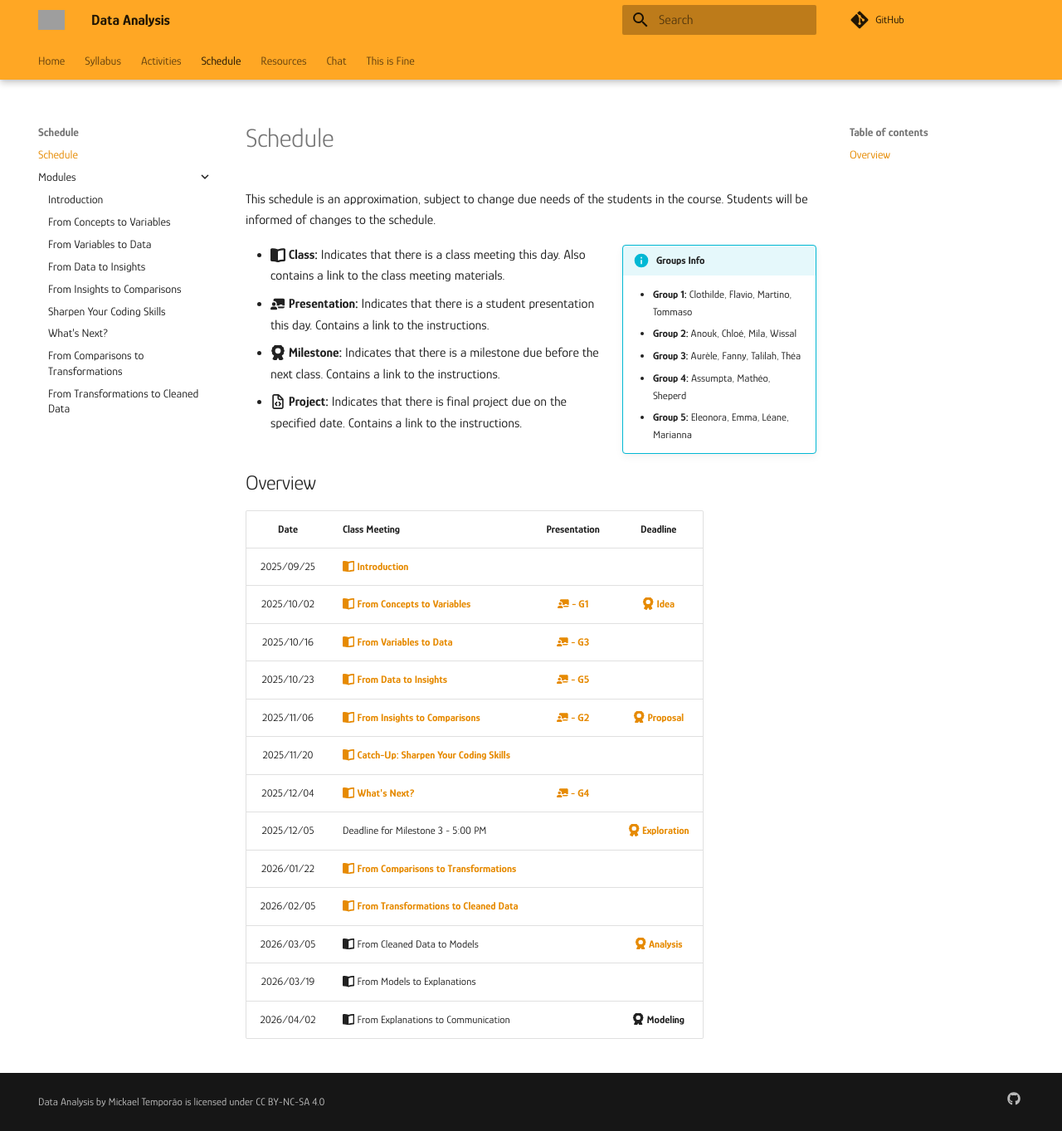
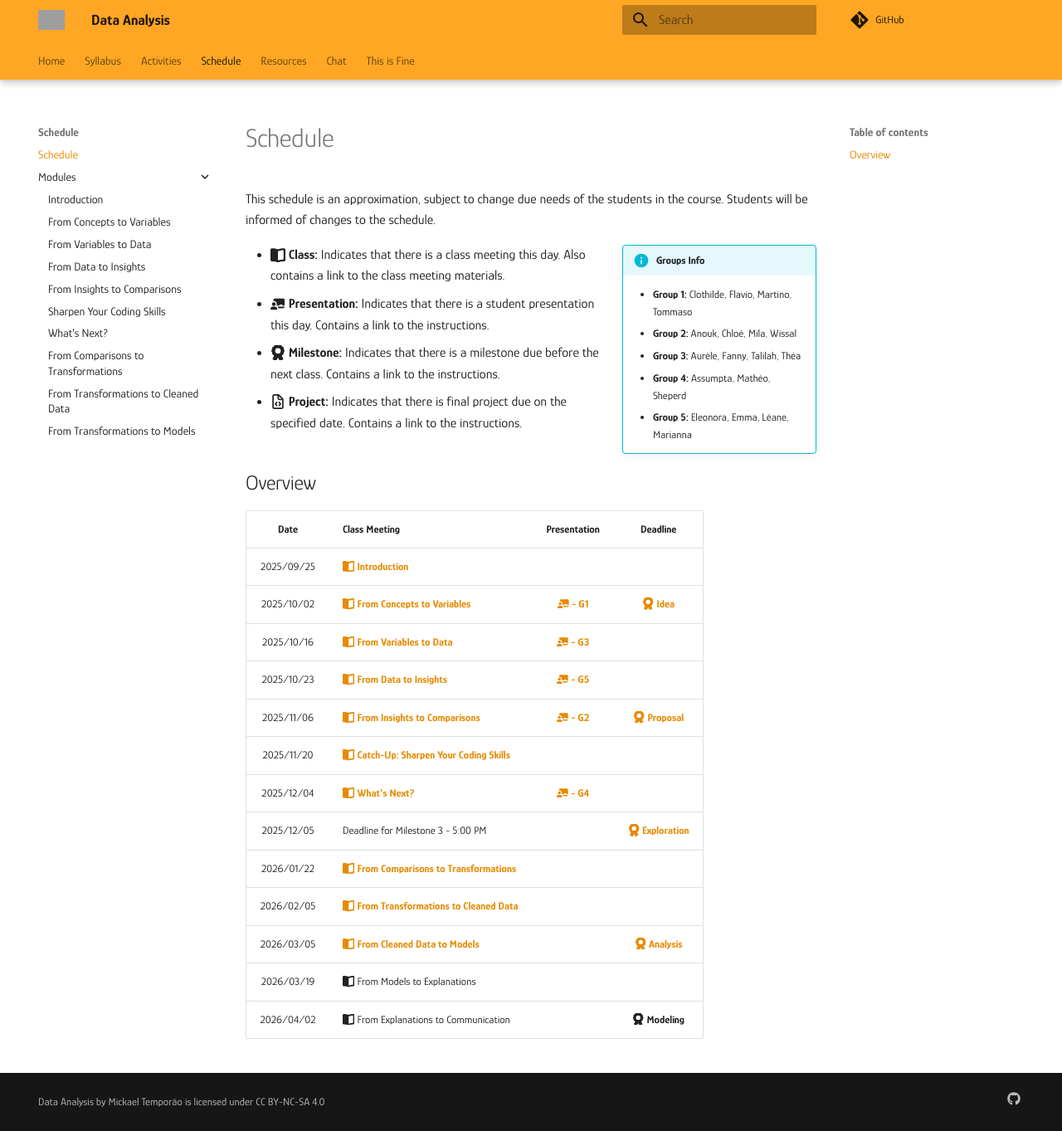
Before and after one commit to mickaeltemporao/data-analysis, an MkDocs documentation site: the page built from docs/schedule.md, in a window 1280 px wide and 1363 px high. Shown: the whole window at 83% size. Built offline with MkDocs 1.6.1 and Material for MkDocs 9.7.7, drawn with Linux system fonts in a browser that asks for light colours; comment, search, counter and statistics services are not loaded; some of the changed lines change nothing that is shown; grey boxes are pictures that could not be loaded.

Commit message:
update nav

```diff
--- a/docs/schedule.md
+++ b/docs/schedule.md
@@ -29,7 +29,7 @@ This schedule is an approximation, subject to change due needs of the students i
 | 2025/12/05 | Deadline for Milestone 3 - 5:00 PM                                                            |                                                                             | [**:fontawesome-solid-award: Exploration**](activities/milestone-3.md) |
 | 2026/01/22 | [:fontawesome-solid-book-open: **From Comparisons to Transformations**](modules/wrangling.md) |                                                                             |                                                                        |
 | 2026/02/05 | [:fontawesome-solid-book-open: **From Transformations to Cleaned Data**](modules/wrangling-2.md)                            |                                                                             |                                                                        |
-| 2026/03/05 | :fontawesome-solid-book-open: From Cleaned Data to Models                                     |                                                                             | [**:fontawesome-solid-award: Analysis**](activities/milestone-4.md)                                 |
+| 2026/03/05 | [:fontawesome-solid-book-open: **From Cleaned Data to Models**](modules/modeling.md)                                     |                                                                             | [**:fontawesome-solid-award: Analysis**](activities/milestone-4.md)                                 |
 | 2026/03/19 | :fontawesome-solid-book-open: From Models to Explanations                                     |                                                                             |                                                                        |
 | 2026/04/02 | :fontawesome-solid-book-open: From Explanations to Communication                              |                                                                             | **:fontawesome-solid-award: Modeling**                                 |
 
--- a/mkdocs.yml
+++ b/mkdocs.yml
@@ -71,7 +71,7 @@ nav:
       - modules/next.md
       - modules/wrangling.md
       - modules/wrangling-2.md
-      # - modules/modeling.md
+      - modules/modeling.md
       # - modules/inference.md
       # - modules/explanation.md
       # - modules/communication.md
```
Also changed, not shown: docs/images/time-iep.png.
